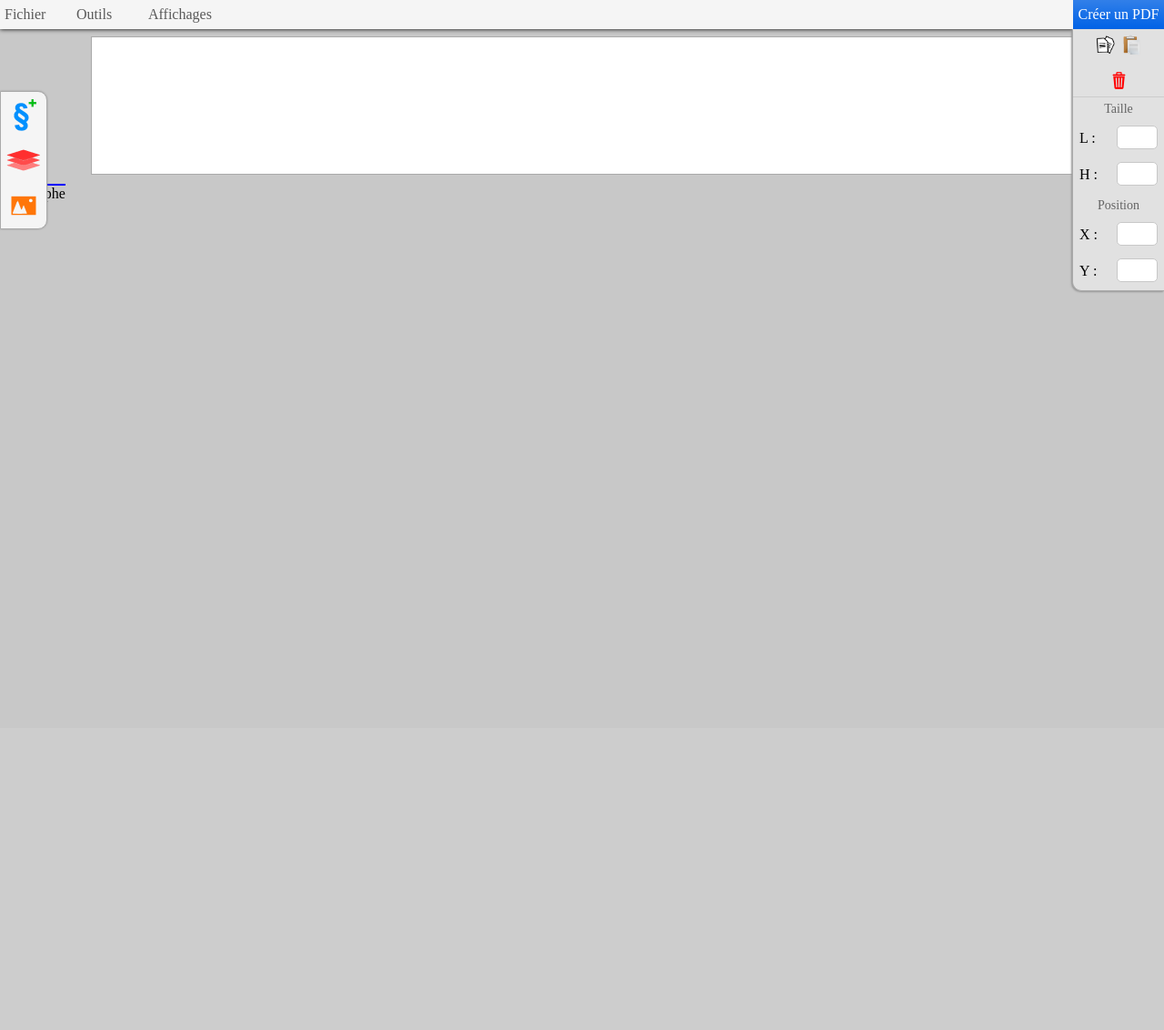
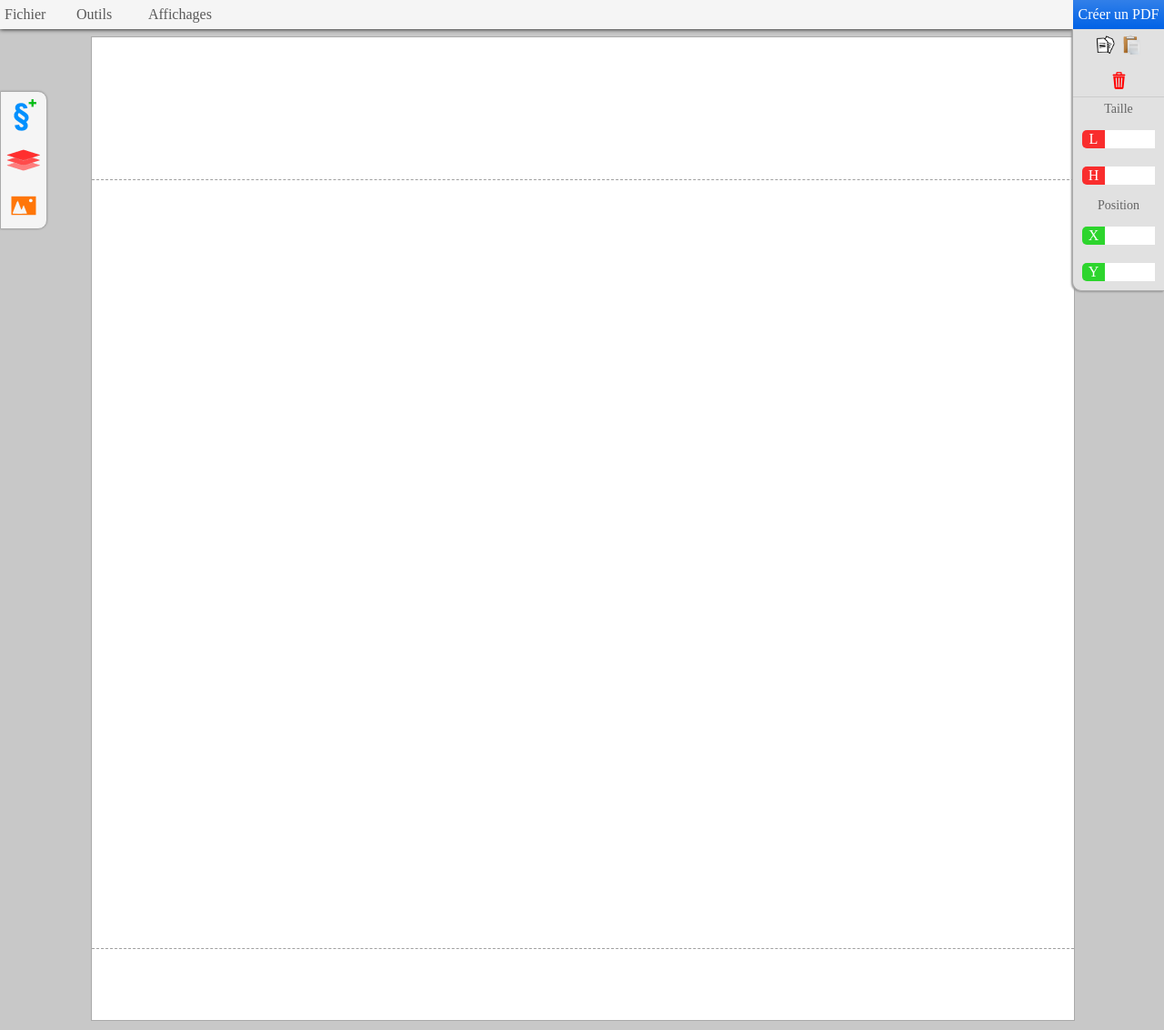
Before and after one commit to GitBenoitAmardeilh/EditeurMVC, a PHP site: template views/editeur/home.php in a window 1280 px wide. Shown: the whole page at 91% size. Before the commit the page ends 322 px from the top, so only its background shows below. Run offline with PHP 8.4, Linux system fonts and the light colour scheme; the template is opened without the code that fills it, so the values that code supplies are empty; some libraries are stand-ins or nearby versions.

Commit message:
second commit

```diff
--- a/javascript/DragDropJQ.js
+++ b/javascript/DragDropJQ.js
@@ -112,18 +112,11 @@
 
             data = e.originalEvent.dataTransfer.getData("text"); /* < originalEvent > Seulement pour JQuery*/
 
+            console.log(document.getElementById(data).firstChild);
+
             posXYDiv();
 
             posXYMouseInDiv();
-
-            addDDImg( e );
-
-        });
-
-
-        $('.div_polices').on('mouseup', function(e){
-
-            removeDDImg();
 
         });
 
@@ -135,6 +128,9 @@
 
             styleFilePolice = document.createElement("Link");
             styleFileIframe = document.createElement("Link");
+            blcHeaderIframe = document.createElement("header");
+            blcBodyIframe   = document.createElement("section");
+            blcfooterIframe = document.createElement("footer");
 
             styleFilePolice.setAttribute("rel", "stylesheet");
             styleFilePolice.setAttribute("type", "text/css");
@@ -144,8 +140,17 @@
             styleFileIframe.setAttribute("type", "text/css");
             styleFileIframe.setAttribute("href", "../styles/css/iframe.css");
 
+            blcHeaderIframe.setAttribute("id", "v_header");
+            blcBodyIframe.setAttribute("id", "v_body");
+            blcfooterIframe.setAttribute("id", "v_footer");
+
+
             ifrm.head.appendChild(styleFilePolice);
             ifrm.head.appendChild(styleFileIframe);
+
+            ifrm.body.appendChild(blcHeaderIframe);
+            ifrm.body.appendChild(blcBodyIframe);
+            ifrm.body.appendChild(blcfooterIframe);
 
         });
 
@@ -182,8 +187,6 @@
         $('#ifrm').contents().on('drop', function(e){
 
             e.preventDefault();
-
-            removeDDImg();
 
             ifrm.body.appendChild(document.getElementById(data).cloneNode(true));
 
@@ -371,22 +374,6 @@
 
             $('#div_iframe_edition').css( 'height'  ,  arrayDivInfos['height'] );
 
-        },
-
-
-        addDDImg = function( e ){
-
-            var img = new Image();
-                img.src = '../style/img/imgDrag.png';
-
-            e.dataTransfer.setDragImage(img ,posImgX,posImgY);
-
-        }
-
-        removeDDImg = function(){
-
-
-
         }
 
     });
--- a/styles/css/home.css
+++ b/styles/css/home.css
@@ -25,10 +25,10 @@ body{
     z-index:0;
     margin:40px 0 10px 0;
     width: 100%;
-    height: 100%;
+    height: 1080px;
 }
 
-#imageDrag{
+#imgDDrop{
 
     position: absolute;
     border: 1px solid red;
@@ -290,22 +290,31 @@ body{
 
 }
 
-#div_container_coord #blc_values #row{
+#div_container_coord #row{
 
     display: flex;
-    justify-content: space-between;
+    justify-content: center;
 
 }
 
-#div_container_coord #blc_values #row > div{
+#div_container_coord #row > div{
 
+    margin:10px 0 10px 0;
     height: 20px;
-    padding:0 7px 0 7px;
-    margin:10px 0 10px 0;
 
 }
 
-#div_container_coord #blc_values div h3{
+#div_container_coord #div_rname{
+
+    width: 25px;
+    border-radius: 5px 0 0 5px;
+
+}
+
+#div_container_coord #ul_length #div_rname{ background-color: rgba(255,0,0,0.8); }
+#div_container_coord #ul_position #div_rname{ background-color: rgba(0,210,0,0.8); }
+
+#div_container_coord div h3{
 
     font-weight: normal;
     font-size: 14px;
@@ -316,30 +325,31 @@ body{
 
 }
 
-#div_container_coord #blc_values div input{
+#div_container_coord div input{
 
-    position: relative;
-    top:-5px;
+    border:none;
 
-    border:1px solid rgb(200,200,200);
-    border-radius:5px;
-    font-size:12px;
-
-    padding: 5px;
-    width: 45px;
+    width: 55px;
+    height: 100%;
     outline:  none;
+    padding: 0 0 0 10px;
 
 }
 
-#div_container_coord #blc_values div input:hover{
+#div_container_coord div input:hover{
 
     cursor: pointer;
 
 }
 
-#div_container_coord #blc_values div p{
+#div_container_coord div p{
+
+    color:white;
 
     margin: 0;
+    padding: 0;
+    text-align: center;
+    line-height: 20px;
 
 }
 
--- a/styles/css/iframe.css
+++ b/styles/css/iframe.css
@@ -1,6 +1,16 @@
+body{
+
+    display: flex;
+    flex-direction: column;
+    align-items:stretch;
+
+    height:100%;
+
+}
+
 .blc_edition{
     border:1px solid transparent;
-    background-color: white;
+    background-color: transparent;
     position: absolute;
 
     min-width: 80px;
@@ -10,3 +20,25 @@
     margin:0;
     padding:5px;
 }
+
+#v_header{
+
+    border-bottom:1px dashed rgb(160,160,160);
+
+    width: 100%;
+    height: 200px;
+}
+
+#v_body{
+
+    width: 100%;
+    height: 100%;
+}
+
+#v_footer{
+
+    border-top:1px dashed rgb(160,160,160);
+
+    width: 100%;
+    height: 100px;
+}
--- a/views/editeur/home.php
+++ b/views/editeur/home.php
@@ -228,7 +228,7 @@
 
                         <div id="div_rname">
 
-                            <p id="p_width">L : </p>
+                            <p id="p_width">L</p>
 
                         </div>
 
@@ -244,7 +244,7 @@
 
                         <div id="div_rname">
 
-                            <p id="p_height">H : </p>
+                            <p id="p_height">H</p>
 
                         </div>
 
@@ -267,7 +267,7 @@
 
                         <div id="div_rname">
 
-                            <p id="p_width">X : </p>
+                            <p id="p_width">X</p>
 
                         </div>
 
@@ -283,7 +283,7 @@
 
                         <div id="div_rname">
 
-                            <p id="p_width">Y : </p>
+                            <p id="p_width">Y</p>
 
                         </div>
 
```
